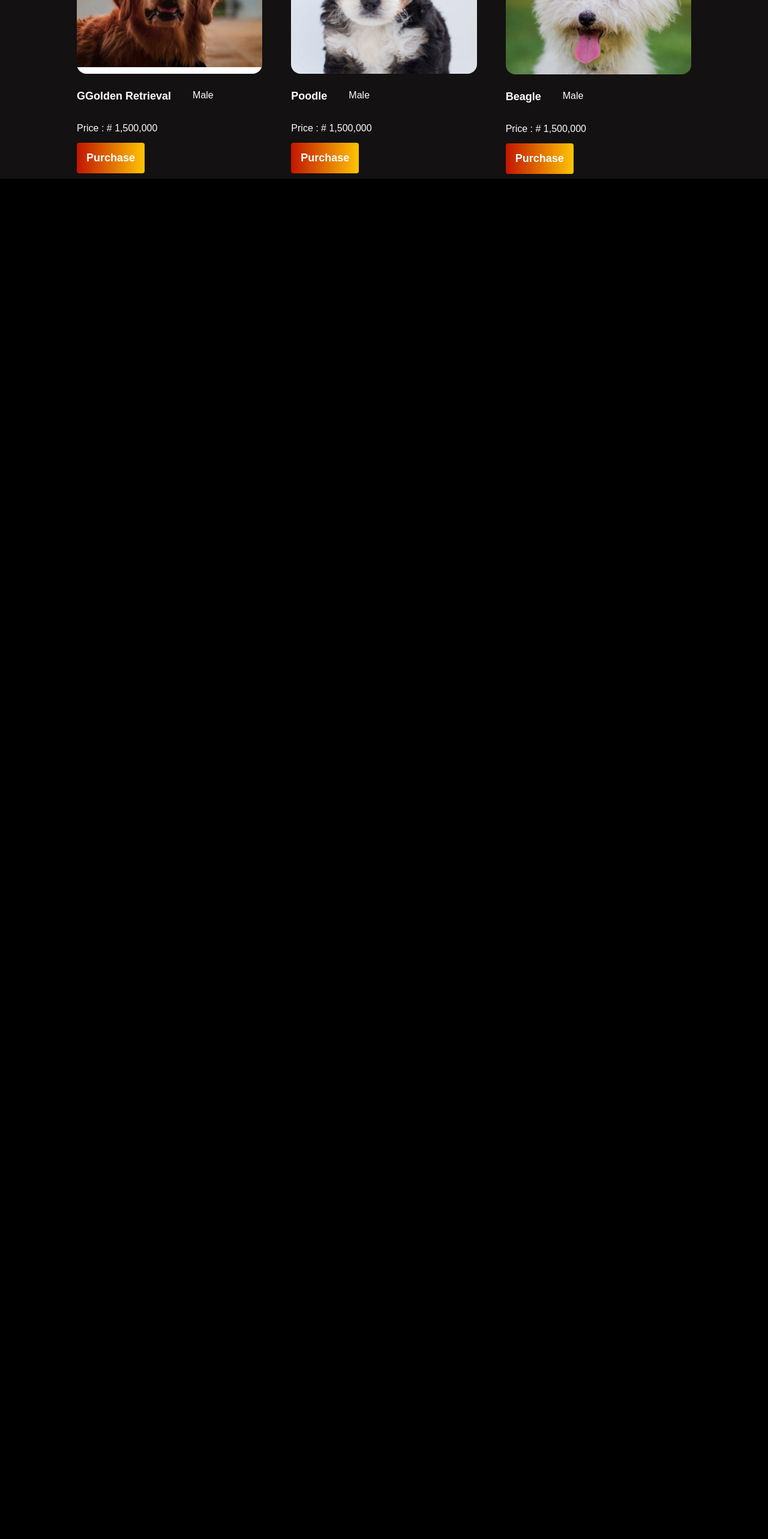
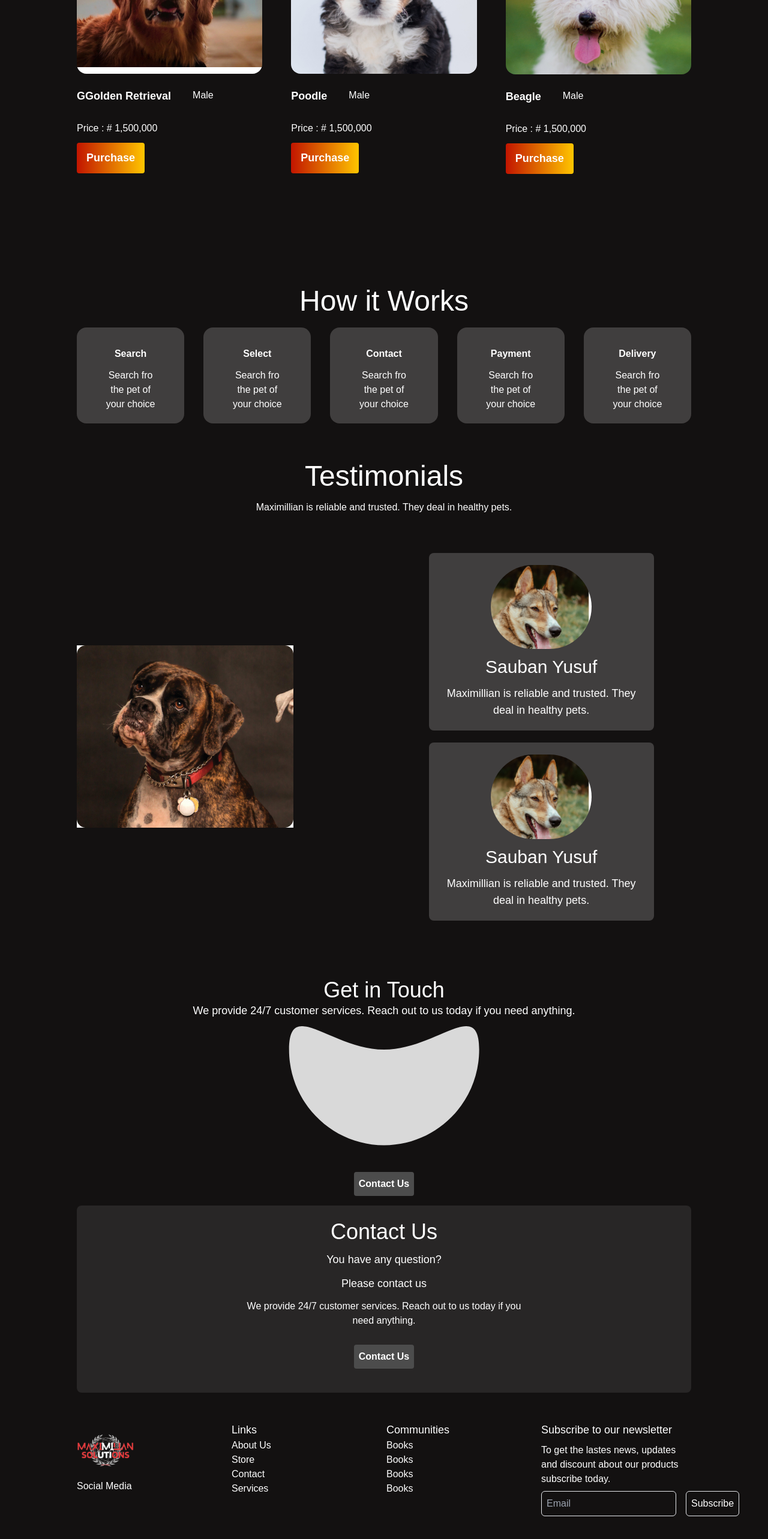
Before and after one commit to emdevelopa/maximillian, a React (Create React App) app: page /marketplace in a window 1280 px wide. Shown: the part 3309-5875 px from the top of the page at 60% size. Before the commit the page ends 3767 px from the top, so only its background shows below. Built offline with nearby package versions, Linux system fonts and the light colour scheme.

Commit message:
done without responsiveness

```diff
--- a/src/index.css
+++ b/src/index.css
@@ -3,3 +3,6 @@ body {
   padding: 0;
   font-family: sans-serif;
 }
+li{
+  list-style: none;
+}
--- /dev/null
+++ b/src/market_place/components/contact/Button.jsx
@@ -0,0 +1,11 @@
+import React from 'react'
+
+const Button = () => {
+  return (
+    <div>
+        <button className='bg-[#4c4c4c] p-2 rounded text-white font-semibold m-4'> Contact Us</button>
+    </div>
+  )
+}
+
+export default Button
--- /dev/null
+++ b/src/market_place/components/contact/Contact.jsx
@@ -0,0 +1,22 @@
+import React from 'react';
+import Button from './Button';
+
+
+const Contact = () => {
+  return (
+    <div className='m-auto text-center'>
+      <Button />
+
+      <div className='bg-[#282626] p-6 m-auto justify-center text-center rounded-lg'>
+        <h1 className='text-4xl text-white'>Contact Us</h1>
+        <h3 className='text-lg text-white py-3'>You have any question? </h3>
+        <h3 className='text-lg text-white'>Please contact us</h3>
+        <p className='text-md text-white py-3 w-1/2 text-center m-auto'>We provide 24/7 customer services. Reach out to us today if you need anything.</p>
+        <Button />
+      </div>
+
+    </div>
+  )
+}
+
+export default Contact
--- /dev/null
+++ b/src/market_place/components/footer/Footer.jsx
@@ -0,0 +1,44 @@
+import React from 'react'
+
+const Footer = ({ logo }) => {
+  return (
+    <div className='grid grid-cols-4 text-white gap-2 py-[3rem]'>
+      <div>
+        <img className="w-[6em] " src={logo} alt="logo" />
+        <div>
+          Social Media
+        </div>
+      </div>
+      <div>
+        <h5 className='text-lg'>Links</h5>
+        <div>
+          <li><a href="">About Us</a></li>
+          <li><a href="">Store</a></li>
+          <li><a href="">Contact</a></li>
+          <li><a href="">Services </a></li>
+        </div>
+      </div>
+      <div>
+        <h5 className='text-lg'>Communities</h5>
+        <div>
+          <li><a href="">Books</a></li>
+          <li><a href="">Books</a></li>
+          <li><a href="">Books</a></li>
+          <li><a href="">Books</a></li>
+        </div>
+      </div>
+      <div>
+        <h5 className='text-lg'>Subscribe to our newsletter</h5>
+        <div>
+          <p className='py-2 text-[1em]'>To get the lastes news, updates and discount about our products subscribe today.</p>
+          <div className='flex gap-x-4'>
+            <input type="text" placeholder='Email' className='bg-transparent	border-solid	border p-2 rounded-md'/>
+            <button className='border-solid	border-solid	border p-2 rounded-md border-[ #F0EAEA]'>Subscribe</button>
+          </div>
+        </div>
+      </div>
+    </div>
+  )
+}
+
+export default Footer
--- /dev/null
+++ b/src/market_place/components/getInTouch/GetInTouch.jsx
@@ -0,0 +1,16 @@
+import React from 'react';
+import svgimage from '../../assets/Ellipse 25.svg';
+
+const GetInTouch = () => {
+  return (
+    <div className='w-full text-center justify-center m-auto flex'>
+        <div className='justify-center flex flex-col py-4 text-white'>
+            <h1 className='text-4xl'>Get in Touch</h1>
+            <p className='text-lg '>We provide 24/7 customer services. Reach out to us today if you need anything.</p>
+            <img className='w-1/2 m-auto py-3' src={svgimage} alt="" />
+        </div>
+    </div>
+  )
+}
+
+export default GetInTouch
--- /dev/null
+++ b/src/market_place/components/testimonials/Testimonial.jsx
@@ -0,0 +1,31 @@
+import React from 'react';
+import { Testimonies } from './Testimonials';
+import image1 from '../../assets/masked2.jpg';
+
+
+const Testimonial = () => {
+    return (
+        <div className='py-[3rem]'>
+            <div className='py-4 m-auto text-center'>
+                <h1 className='text-5xl text-white'>Testimonials</h1>
+                <p className='text-white  py-4'>Maximillian is reliable and trusted. They deal in healthy pets.</p>
+            </div>
+            <div className='flex py-[2rem] gap-[2rem] w-full'>
+                <div className='w-1/2 h-full m-auto'>
+                    <img src={image1} alt="image" />
+                </div>
+                <div className='gap-5 flex flex-col'>
+                    {Testimonies.map((testimony) => (
+                        <div className='w-3/4 text-white text-center justify-center m-auto align-text p-5 bg-[#403E3E] rounded-lg ' key={testimony.id}>
+                            <img className='w-1/2 rounded-full justify-center m-auto align-text' src={testimony.image} alt="" />
+                            <h1 className='py-3 text-3xl'>{testimony.name}</h1>
+                            <p className='text-lg'>{testimony.testimony}</p>
+                        </div>
+                    ))}
+                </div>
+            </div>
+        </div>
+    )
+}
+
+export default Testimonial
--- /dev/null
+++ b/src/market_place/components/testimonials/Testimonials.jsx
@@ -0,0 +1,16 @@
+import image1 from '../../assets/masked1.jpg';
+
+export const Testimonies = [
+    {
+        id:1,
+        name:'Sauban Yusuf',
+        image:image1,
+        testimony:'Maximillian is reliable and trusted. They deal in healthy pets.'
+    },
+    {
+        id:2,
+        name:'Sauban Yusuf',
+        image:image1,
+        testimony:'Maximillian is reliable and trusted. They deal in healthy pets.'
+    }
+]
--- /dev/null
+++ b/src/market_place/components/works/Works.jsx
@@ -0,0 +1,21 @@
+import React from 'react';
+import { worksData } from './worksData';
+
+const Works = () => {
+    return (
+        <div className='text-center'>
+            <h1 className='m-auto text-center w-full py-5 text-5xl text-white'>How it Works</h1>
+            <div className='grid grid-cols-5 gap-[2rem] justify-center w-full'>
+                {worksData.map((works) => (
+                    <div key={works.id} className='p-5 text-center text-white 	 rounded-2xl bg-[#403E3E]'>
+                        <p className='rounded'></p>
+                        <h4 className='py-3 font-semibold '>{works.actions}</h4>
+                        <p className='w-2/3 m-auto  justify-self-center'>{works.description}</p>
+                    </div>
+                ))}
+            </div>
+        </div>
+    )
+}
+
+export default Works
--- /dev/null
+++ b/src/market_place/components/works/worksData.js
@@ -0,0 +1,33 @@
+export const worksData = [
+    {
+        id:1,
+        actions: 'Search',
+        description: 'Search fro the pet of your choice',
+
+    },
+    {
+        id:2,
+        actions: 'Select',
+        description: 'Search fro the pet of your choice',
+
+    },
+    {
+        id:3,
+        actions: 'Contact',
+        description: 'Search fro the pet of your choice',
+
+    },
+    {
+        id:4,
+        actions: 'Payment',
+        description: 'Search fro the pet of your choice',
+
+    },
+    {
+        id:5,
+        actions: 'Delivery',
+        description: 'Search fro the pet of your choice',
+
+    },
+
+]
--- a/src/market_place/page.jsx
+++ b/src/market_place/page.jsx
@@ -5,6 +5,11 @@ import HeroSection from "./components/heroSection/hero";
 import Catalogue from "./components/catalogue/catalogue";
 import WWO from "./components/whatWeOffer/wwo";
 import PC from "./components/petsCollection/petsColl";
+import Works from "./components/works/Works";
+import Footer from "./components/footer/Footer";
+import Contact from "./components/contact/Contact";
+import Testimonial from "./components/testimonials/Testimonial";
+import GetInTouch from "./components/getInTouch/GetInTouch";
 
 
 const MarketPlace = (props) => {
@@ -15,6 +20,11 @@ const MarketPlace = (props) => {
       <Catalogue />
       <WWO />
       <PC/>
+      <Works />
+      <Testimonial />
+      <GetInTouch />
+      <Contact />
+      <Footer logo={props.logo}/>
     </section>
   );
 };
```
Also changed, not shown: src/market_place/assets/Ellipse 25.svg (added).
